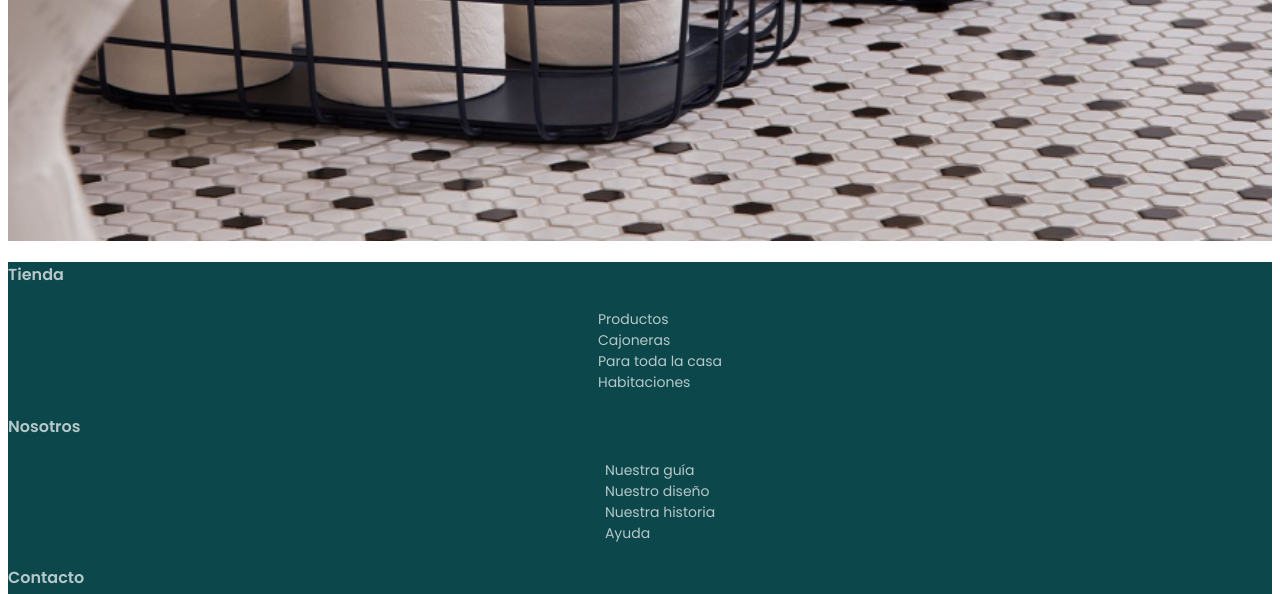
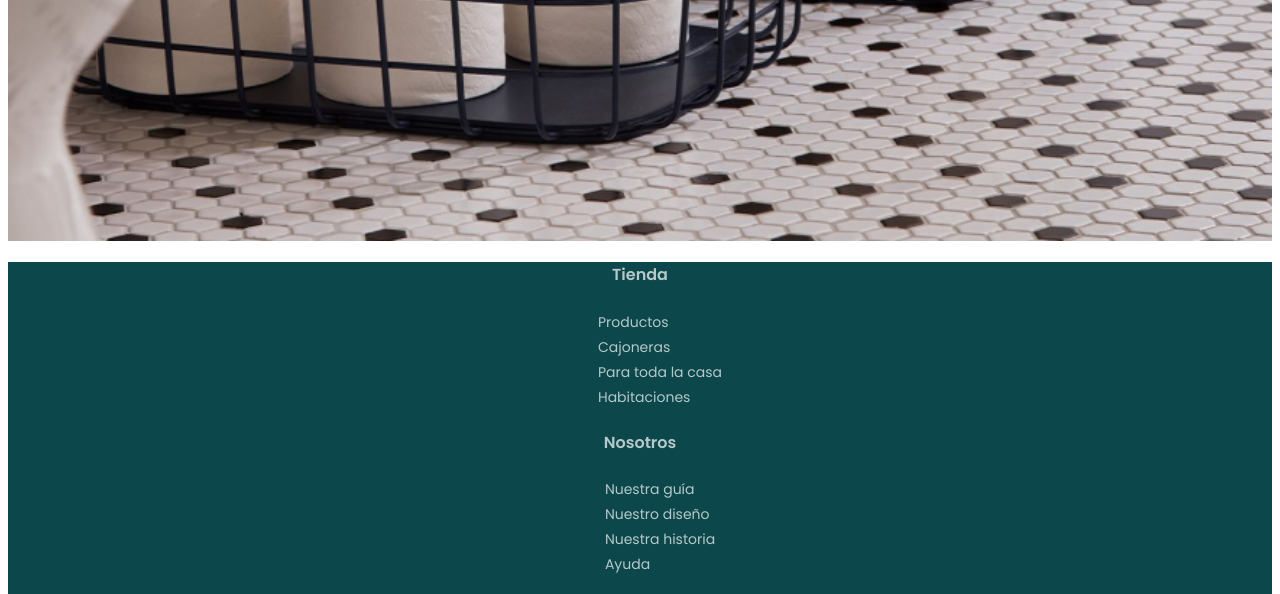
Before and after one commit to Adalab/modulo-1-evaluacion-final-IrisMireya, a website: page src/html/index.html in a window 1280 px wide. Shown: the part 2445-3039 px from the top of the page. Drawn offline with nearby package versions, Linux system fonts and the light colour scheme; files that its build step writes are made by us from their sources; files whose address does not match are found by name.

Commit message:
se que no es la mejor solución

```diff
--- a/src/scss/layout/_footer.scss
+++ b/src/scss/layout/_footer.scss
@@ -1,3 +1,7 @@
+h4 {
+  text-align: center;
+}
+
 .footer {
 background-color: $darkgreen;
 color: $lightngray;
@@ -6,8 +10,7 @@ color: $lightngray;
     font-size: 14px;
     text-decoration: none;
     color: $lightngray;
-    display: flex;
-    flex-direction: column;
+    display: inline-block;
 }
 
 &__ul{
@@ -16,7 +19,6 @@ color: $lightngray;
   flex-direction: column;
   flex-wrap: wrap;
   align-content: center;
-
 }
 
 .redes-container {
```
